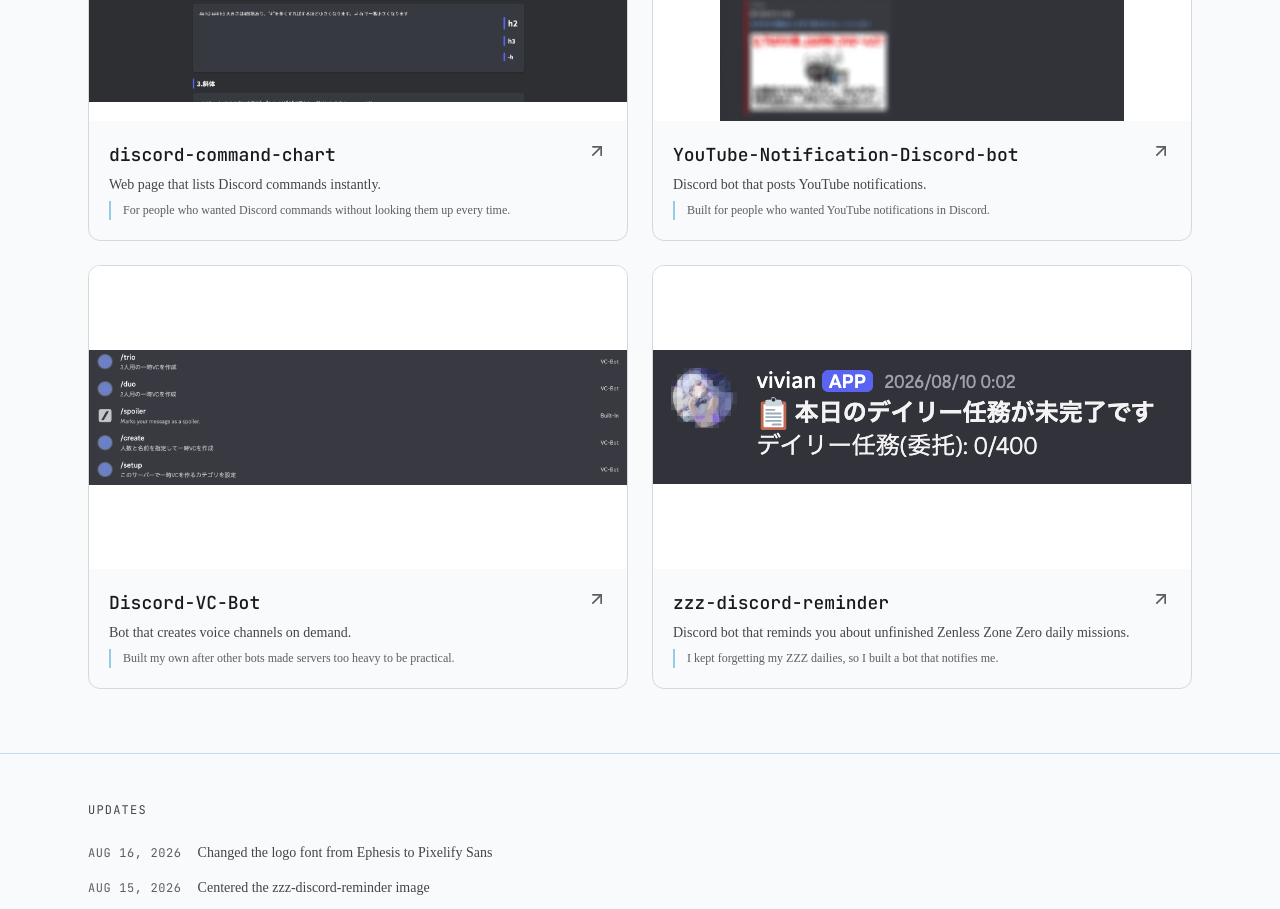
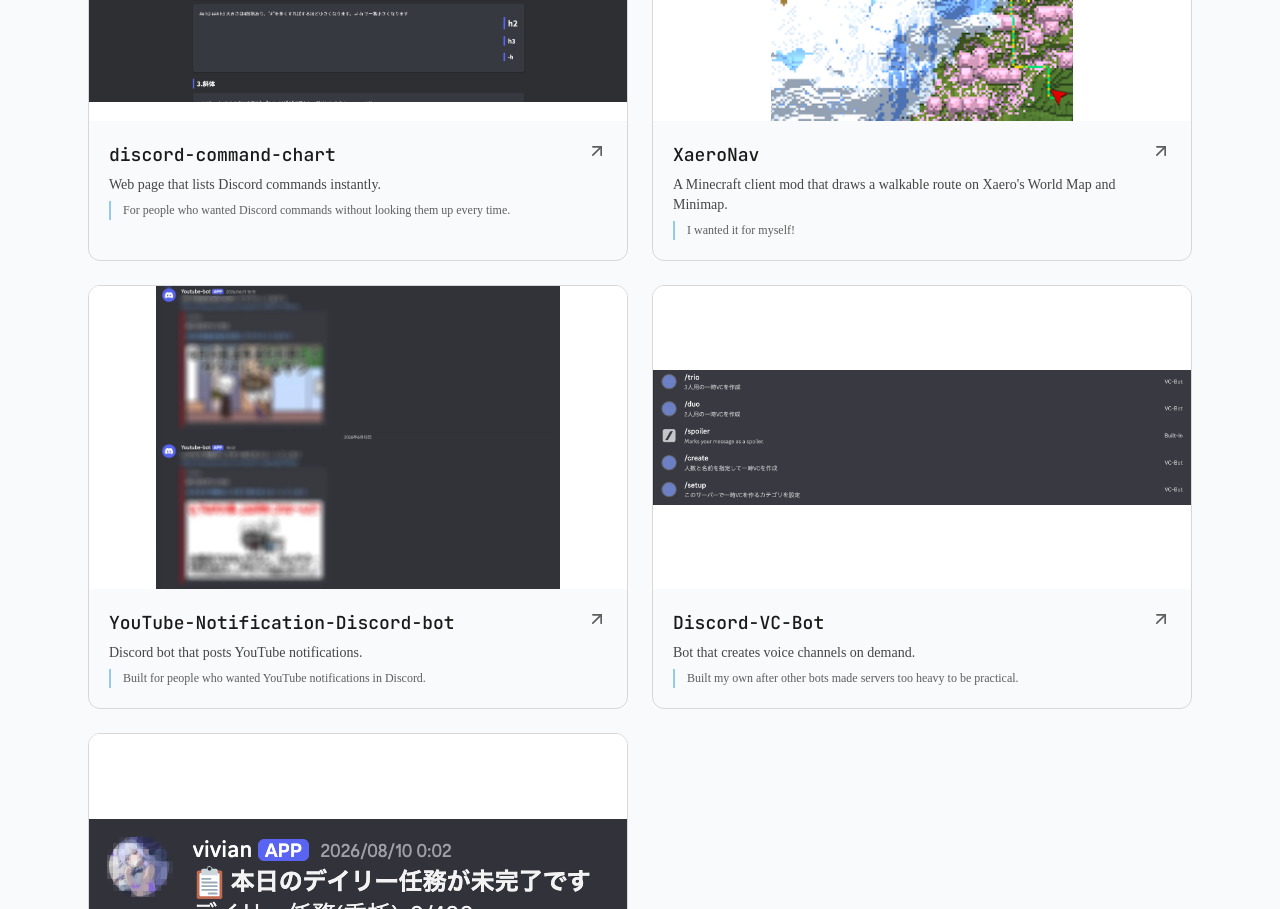
Before and after one commit to Narcissus-tazetta/Portfolio, a React (Vite) app: page /works in a window 1280 px wide. Shown: the part 2180-3089 px from the top of the page. Built offline with nearby package versions, Linux system fonts and the light colour scheme; a web font is replaced by a local one.

Commit message:
feat: 🎸 XaeroNavをWorksに追加

```diff
--- a/src/components/TechStackTag.tsx
+++ b/src/components/TechStackTag.tsx
@@ -1,4 +1,4 @@
-import { Clapperboard, Puzzle, Sparkles, Terminal } from "lucide-react";
+import { Blocks, Clapperboard, Hammer, Layers, Puzzle, Sparkles, Terminal } from "lucide-react";
 import type { ComponentType } from "react";
 
 function ReactIcon({ className = "h-3.5 w-3.5" }: { className?: string }) {
@@ -180,6 +180,18 @@ function AVFoundationIcon({ className = "h-3.5 w-3.5" }: { className?: string })
     return <Clapperboard className={`${className} text-accent-soft`} strokeWidth={2} aria-hidden="true" />;
 }
 
+function MinecraftIcon({ className = "h-3.5 w-3.5" }: { className?: string }) {
+    return <Blocks className={`${className} text-accent-soft`} strokeWidth={2} aria-hidden="true" />;
+}
+
+function FabricIcon({ className = "h-3.5 w-3.5" }: { className?: string }) {
+    return <Layers className={`${className} text-accent-soft`} strokeWidth={2} aria-hidden="true" />;
+}
+
+function NeoForgeIcon({ className = "h-3.5 w-3.5" }: { className?: string }) {
+    return <Hammer className={`${className} text-accent-soft`} strokeWidth={2} aria-hidden="true" />;
+}
+
 const tagIcons: Record<string, ComponentType<{ className?: string }>> = {
     TypeScript: TypeScriptIcon,
     Bun: BunIcon,
@@ -201,6 +213,9 @@ const tagIcons: Record<string, ComponentType<{ className?: string }>> = {
     "Discord RPC": DiscordIcon,
     Sparkle: SparkleIcon,
     AVFoundation: AVFoundationIcon,
+    Minecraft: MinecraftIcon,
+    Fabric: FabricIcon,
+    NeoForge: NeoForgeIcon,
 };
 
 export default function TechStackTag({ name }: { name: string }) {
--- a/src/content/projects.ts
+++ b/src/content/projects.ts
@@ -259,6 +259,55 @@ export const projects: Project[] = [
         category: "app",
     },
     {
+        id: "xaeronav",
+        title: "XaeroNav",
+        description: {
+            ja: "Xaero's World Map / Minimap 上に、実際に歩ける経路を描く Minecraft クライアント MOD",
+            en: "A Minecraft client mod that draws a walkable route on Xaero's World Map and Minimap.",
+        },
+        context: {
+            ja: "ほしいと思ったから！",
+            en: "I wanted it for myself!",
+        },
+        href: "https://github.com/Narcissus-tazetta/XaeroNav",
+        detailLayout: "github-release",
+        links: {
+            github: "https://github.com/Narcissus-tazetta/XaeroNav",
+            release: "https://github.com/Narcissus-tazetta/XaeroNav/releases",
+        },
+        tags: ["Minecraft", "Mod", "Pathfinding"],
+        impact: {
+            ja: "地形を実際に辿るA*探索で、地図上に最短ルートを可視化",
+            en: "A* search over real terrain visualizes the shortest walkable route on the map",
+        },
+        techStack: ["Java", "Minecraft", "Fabric", "NeoForge"],
+        features: [
+            {
+                ja: "歩く・登る・泳ぐ・梯子・隙間跳び・掘削・設置橋渡しまで含めたA*経路探索",
+                en: "A* pathfinding covering walking, climbing, swimming, ladders, gap jumps, digging, and block bridging",
+            },
+            {
+                ja: "経路をワールド内・Xaero's World Map・Xaero's Minimapの3箇所に描画",
+                en: "Renders the route in-world, on Xaero's World Map, and on Xaero's Minimap",
+            },
+            {
+                ja: "遠距離は粗いルート探索と詳細探索を組み合わせた3段階解決",
+                en: "Long-distance routes resolve in three stages, from coarse map data down to detailed exploration",
+            },
+            {
+                ja: "エリトラ滑空中は地形を避ける3D空中経路に自動切り替え",
+                en: "Automatically switches to a 3D flight route that avoids terrain while gliding with an elytra",
+            },
+            {
+                ja: "溶岩隣接・水没・落下ダメージなどの危険区間を色分け表示",
+                en: "Highlights hazardous sections like lava-adjacent digs, flooding, and fall damage in distinct colors",
+            },
+        ],
+        thumbnail: "/works/xaeronav.png",
+        kind: "personal",
+        category: "extension",
+    },
+    {
         id: "youtube-discord-bot",
         title: "YouTube-Notification-Discord-bot",
         description: {
```
Also changed, not shown: public/works/xaeronav.png (added).
